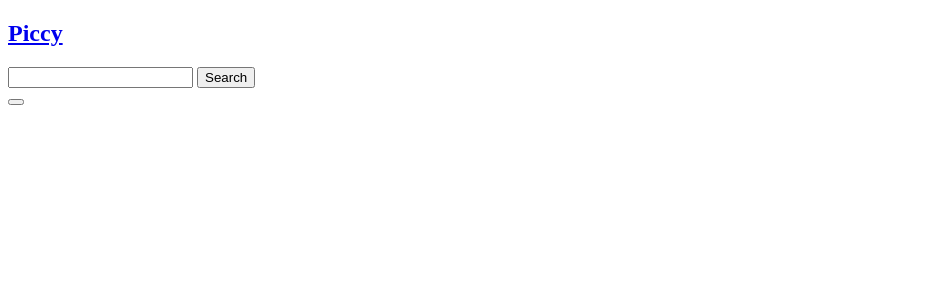
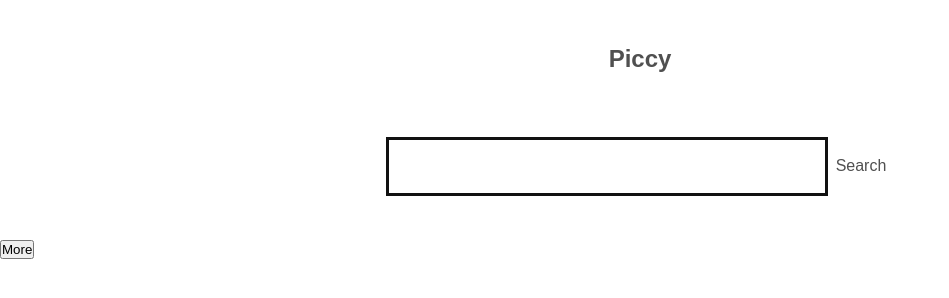
Before and after one commit to timmlaxton/piccy, a plain HTML site: page index.html in a window 1280 px wide. Shown: the whole page, without its empty margins (0-949 px from the left). Drawn offline with Linux system fonts and the light colour scheme.

Commit message:
added css

```diff
--- a/index.html
+++ b/index.html
@@ -11,7 +11,7 @@
   </head>
   <body>
     <header>
-      <h2><a href="logo" href="./index.html">Piccy</a></h2>
+      <h2><a id="Logo" href="./index.html">Piccy</a></h2>
       <form class="search-form">
         <input type="text" name="search" class="search-input" />
         <button type="submit" class="submit-btn">Search</button>
@@ -21,7 +21,7 @@
       <div class="gallery"></div>
     </main>
     <div class="nav-button">
-      <button class="more"></button>
+      <button class="more">More</button>
     </div>
     <script src="./app.js"></script>
   </body>
--- a/style.css
+++ b/style.css
@@ -0,0 +1,48 @@
+* {
+  margin: 0;
+  padding: 0;
+  box-sizing: border-box;
+}
+
+body {
+  font-family: sans-serif;
+}
+
+header {
+  display: flex;
+  flex-direction: column;
+  min-height: 30vh;
+  justify-content: center;
+  align-items: center;
+}
+
+header h2 {
+  padding: 2rem;
+}
+
+#Logo {
+  text-decoration: none;
+  color: #505050;
+}
+
+.search-form {
+  padding: 2rem;
+  display: flex;
+}
+
+.search-form input {
+  font-size: 2rem;
+  padding: 0.5rem;
+  width: 100%;
+  border: none;
+  border: 3px solid #111;
+}
+
+.search-form button {
+  border: none;
+  padding: 0.5rem;
+  font-size: 1rem;
+  background: #fff;
+  color: #505050;
+  cursor: pointer;
+}
```
